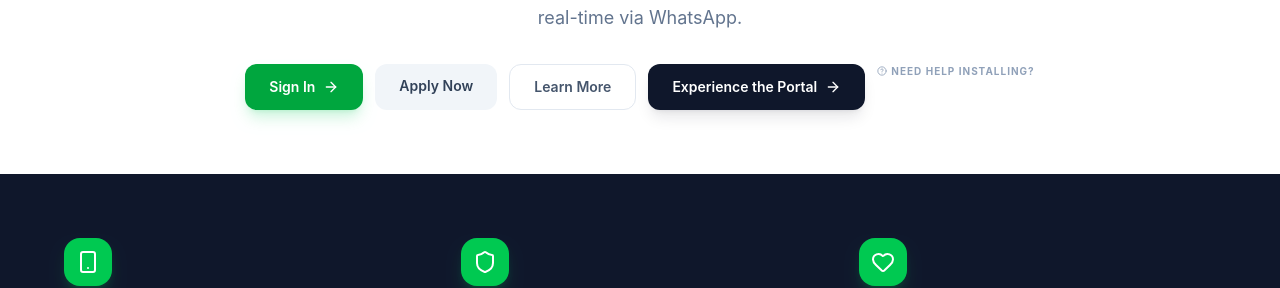
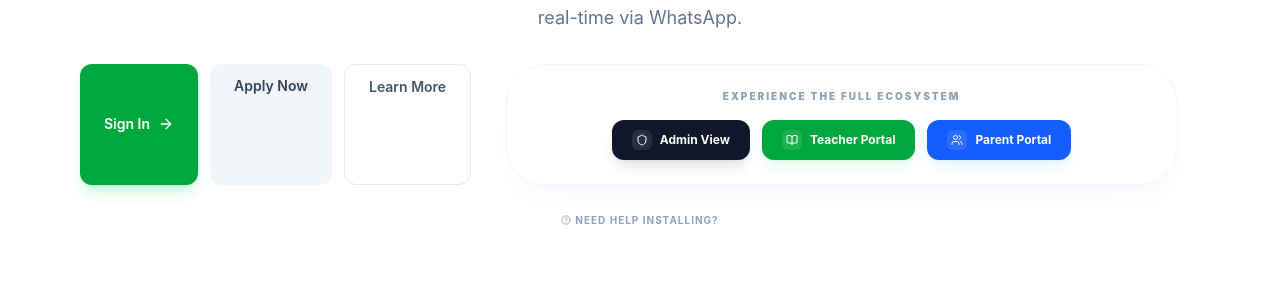
Before and after one commit to brotherJoe-7/direct-access-syndicate, a React (Vite) app in the folder frontend/: page / in a window 1280 px wide. Shown: the part 419-707 px from the top of the page. Built offline with nearby package versions, Linux system fonts and the light colour scheme; no server answers.

Commit message:
feat: multi-role demo mode and UI selection selector

```diff
--- a/frontend/src/pages/Landing.jsx
+++ b/frontend/src/pages/Landing.jsx
@@ -21,7 +21,9 @@ const Landing = () => {
 
   const handleDemo = (role) => {
     enterDemoMode(role);
-    window.location.href = role === 'admin' ? '/admin' : '/parent';
+    if (role === 'admin') window.location.href = '/admin';
+    else if (role === 'teacher') window.location.href = '/admin/portal';
+    else window.location.href = '/parent';
   };
 
   const leadership = [
@@ -119,13 +121,32 @@ const Landing = () => {
           <Link to="/services" className="border border-slate-200 text-slate-600 px-6 py-3 rounded-xl font-semibold hover:border-slate-300 transition-all text-sm">
             Learn More
           </Link>
-          <button
-            onClick={() => handleDemo('admin')}
-            className="bg-slate-900 text-white px-6 py-3 rounded-xl font-semibold shadow-lg shadow-slate-900/10 hover:bg-slate-800 transition-all flex items-center gap-2 text-sm"
-          >
-            Experience the Portal <ArrowRight size={16} />
-          </button>
-          <InstallButton />
+          <div className="flex flex-col items-center gap-4 w-full max-w-2xl mx-auto bg-white/50 backdrop-blur-sm p-6 rounded-[2.5rem] border border-slate-100 shadow-xl shadow-slate-200/20">
+            <p className="text-[10px] font-black uppercase tracking-[0.2em] text-slate-400">Experience the Full Ecosystem</p>
+            <div className="flex flex-wrap justify-center gap-3">
+              <button
+                onClick={() => handleDemo('admin')}
+                className="bg-slate-900 text-white px-5 py-2.5 rounded-xl font-bold shadow-lg shadow-slate-900/10 hover:bg-slate-800 transition-all flex items-center gap-2 text-xs"
+              >
+                <div className="w-5 h-5 bg-white/10 rounded-md flex items-center justify-center"><Shield size={12} /></div> Admin View
+              </button>
+              <button
+                onClick={() => handleDemo('teacher')}
+                className="bg-green-600 text-white px-5 py-2.5 rounded-xl font-bold shadow-lg shadow-green-500/10 hover:bg-green-700 transition-all flex items-center gap-2 text-xs"
+              >
+                <div className="w-5 h-5 bg-white/10 rounded-md flex items-center justify-center"><BookOpen size={12} /></div> Teacher Portal
+              </button>
+              <button
+                onClick={() => handleDemo('parent')}
+                className="bg-blue-600 text-white px-5 py-2.5 rounded-xl font-bold shadow-lg shadow-blue-500/10 hover:bg-blue-700 transition-all flex items-center gap-2 text-xs"
+              >
+                <div className="w-5 h-5 bg-white/10 rounded-md flex items-center justify-center"><Users size={12} /></div> Parent Portal
+              </button>
+            </div>
+          </div>
+          <div className="flex justify-center mt-4">
+            <InstallButton />
+          </div>
         </div>
       </section>
 
--- a/frontend/src/utils/api.js
+++ b/frontend/src/utils/api.js
@@ -1,6 +1,6 @@
 import axios from 'axios';
 
-import { mockStats, mockParentProfile, mockChildren } from './mockDemoData';
+import { mockStats, mockParentProfile, mockChildren, mockTeacherData } from './mockDemoData';
 
 const api = axios.create({
   baseURL: '/api',
@@ -15,12 +15,19 @@ api.interceptors.response.use(
 
     if (isDemo) {
       const url = error.config.url;
+      // Handle Admin & General Dashboard
       if (url.includes('/dashboard')) {
         return Promise.resolve({ data: mockStats });
       }
+      // Handle Parent Profile
       if (url.includes('/parents/profile')) {
         return Promise.resolve({ data: mockParentProfile });
       }
+      // Handle Staff/Teacher Profile
+      if (url.includes('/staff/profile') || url.includes('/parents/profile')) {
+        return Promise.resolve({ data: mockTeacherData || mockParentProfile });
+      }
+      // Handle Children
       if (url.includes('/parents/children')) {
         return Promise.resolve({ data: mockChildren });
       }
--- a/frontend/src/utils/mockDemoData.js
+++ b/frontend/src/utils/mockDemoData.js
@@ -38,3 +38,10 @@ export const mockChildren = [
   { id: 'child-1', student_name: 'Alhaji Nimneh', level: 'Primary 6', reg_code: 'DAS-2024-001' },
   { id: 'child-2', student_name: 'Fanta Nimneh', level: 'Primary 4', reg_code: 'DAS-2024-042' }
 ];
+
+export const mockTeacherData = {
+    name: 'Demo Teacher',
+    username: 'teacher_demo',
+    subjects: ['Mathematics', 'Science'],
+    assignedClass: 'Primary 6'
+};
```
